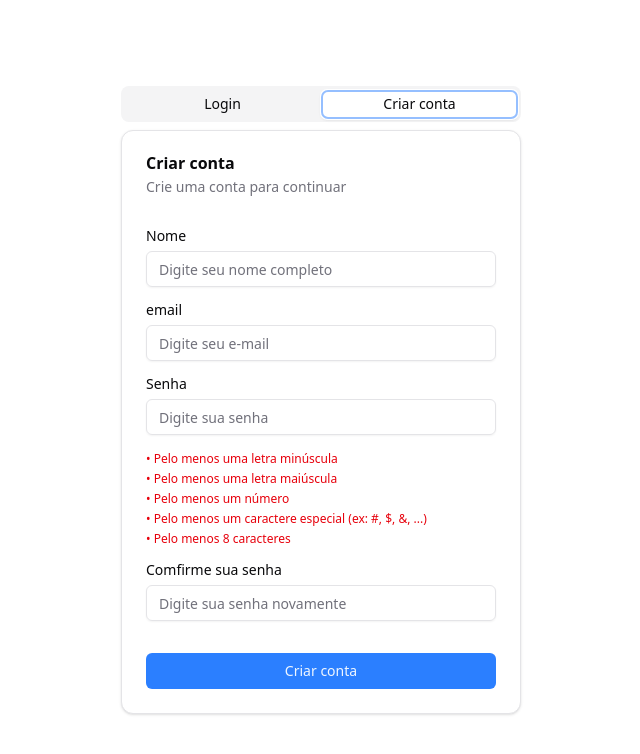
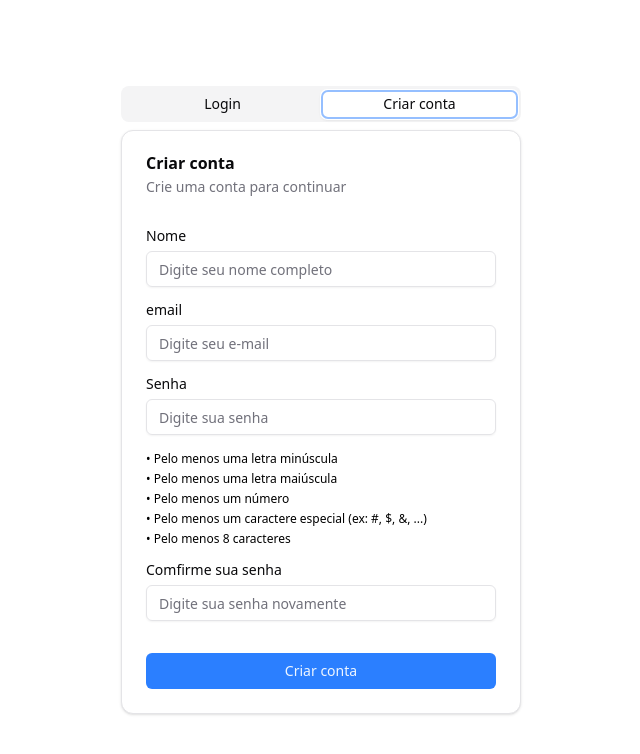
Before and after one commit to HiagoSilvaAnjos/dr.clinica, a Next.js app: page /authentication in a window 1280 px wide. Both pictures are taken after a click on the tab "Criar conta". Shown: the top 754 px of the page, without its empty margins (319-959 px from the left). Built offline with nearby package versions, Linux system fonts and the light colour scheme.

Commit message:
feat: add `login form`

```diff
--- /dev/null
+++ b/src/app/authentication/components/login-form.tsx
@@ -0,0 +1,107 @@
+"use client";
+
+import { zodResolver } from "@hookform/resolvers/zod";
+import { useState } from "react";
+import { useForm } from "react-hook-form";
+import z from "zod";
+
+import { Button } from "@/components/ui/button";
+import {
+  Card,
+  CardContent,
+  CardDescription,
+  CardFooter,
+  CardHeader,
+  CardTitle,
+} from "@/components/ui/card";
+import {
+  Form,
+  FormControl,
+  FormField,
+  FormItem,
+  FormLabel,
+  FormMessage,
+} from "@/components/ui/form";
+import { Input } from "@/components/ui/input";
+
+const loginSchema = z.object({
+  email: z.email({ message: "E-mail inválido" }),
+  password: z.string().trim().min(8, { message: "Senha Inválida!" }),
+});
+
+const LoginForm = () => {
+  const [passwordValue, setPasswordValue] = useState("");
+
+  const form = useForm<z.infer<typeof loginSchema>>({
+    resolver: zodResolver(loginSchema),
+    defaultValues: {
+      email: "",
+      password: "",
+    },
+  });
+
+  function onSubmit(values: z.infer<typeof loginSchema>) {
+    console.log(values);
+  }
+
+  return (
+    <Card>
+      <Form {...form}>
+        <form onSubmit={form.handleSubmit(onSubmit)} className="space-y-8">
+          <CardHeader>
+            <CardTitle>Login</CardTitle>
+            <CardDescription>Faça login para continuar</CardDescription>
+          </CardHeader>
+          <CardContent className="space-y-4">
+            <FormField
+              control={form.control}
+              name="email"
+              render={({ field }) => (
+                <FormItem>
+                  <FormLabel>email</FormLabel>
+                  <FormControl>
+                    <Input placeholder="Digite seu e-mail " {...field} />
+                  </FormControl>
+                  <FormMessage />
+                </FormItem>
+              )}
+            />
+
+            <FormField
+              control={form.control}
+              name="password"
+              render={({ field }) => (
+                <FormItem>
+                  <FormLabel>Senha</FormLabel>
+                  <FormControl>
+                    <div className="relative">
+                      <Input
+                        type="password"
+                        placeholder="Digite sua senha "
+                        {...field}
+                        value={passwordValue}
+                        onChange={(e) => {
+                          field.onChange(e);
+                          setPasswordValue(e.target.value);
+                        }}
+                      />
+                    </div>
+                  </FormControl>
+                  <FormMessage />
+                </FormItem>
+              )}
+            />
+          </CardContent>
+
+          <CardFooter>
+            <Button type="submit" className="w-full cursor-pointer">
+              Entrar
+            </Button>
+          </CardFooter>
+        </form>
+      </Form>
+    </Card>
+  );
+};
+
+export default LoginForm;
--- a/src/app/authentication/components/sign-up-form.tsx
+++ b/src/app/authentication/components/sign-up-form.tsx
@@ -129,7 +129,9 @@
                   <ul className="mt-2 space-y-1 text-xs">
                     <li
                       className={
-                        /[a-z]/.test(passwordValue)
+                        passwordValue === ""
+                          ? "text-black"
+                          : /[a-z]/.test(passwordValue)
                             ? "text-green-600"
                             : "text-red-600"
                       }
@@ -138,7 +140,9 @@
                     </li>
                     <li
                       className={
-                        /[A-Z]/.test(passwordValue)
+                        passwordValue === ""
+                          ? "text-black"
+                          : /[A-Z]/.test(passwordValue)
                             ? "text-green-600"
                             : "text-red-600"
                       }
@@ -147,7 +151,9 @@
                     </li>
                     <li
                       className={
-                        /\d/.test(passwordValue)
+                        passwordValue === ""
+                          ? "text-black"
+                          : /\d/.test(passwordValue)
                             ? "text-green-600"
                             : "text-red-600"
                       }
@@ -156,7 +162,9 @@
                     </li>
                     <li
                       className={
-                        /[\W_]/.test(passwordValue)
+                        passwordValue === ""
+                          ? "text-black"
+                          : /[\W_]/.test(passwordValue)
                             ? "text-green-600"
                             : "text-red-600"
                       }
@@ -165,7 +173,9 @@
                     </li>
                     <li
                       className={
-                        passwordValue.length >= 8
+                        passwordValue === ""
+                          ? "text-black"
+                          : passwordValue.length >= 8
                             ? "text-green-600"
                             : "text-red-600"
                       }
--- a/src/app/authentication/page.tsx
+++ b/src/app/authentication/page.tsx
@@ -1,21 +1,7 @@
-import { Button } from "@/components/ui/button";
-import {
-  Card,
-  CardDescription,
-  CardFooter,
-  CardHeader,
-  CardTitle,
-} from "@/components/ui/card";
 import { Tabs, TabsContent, TabsList, TabsTrigger } from "@/components/ui/tabs";
 
+import LoginForm from "./components/login-form";
 import SignUpForm from "./components/sign-up-form";
-
-// const loginSchema = z.object({
-//   email: z.email({ message: "E-mail inválido" }),
-//   password: z
-//     .string()
-//     .min(6, { message: "A senha deve ter pelo menos 6 caracteres" }),
-// });
 
 const AuthenticationPage = () => {
   return (
@@ -30,15 +16,7 @@
           </TabsTrigger>
         </TabsList>
         <TabsContent value="login">
-          <Card>
-            <CardHeader>
-              <CardTitle>Login</CardTitle>
-              <CardDescription>Faça login para continuar.</CardDescription>
-            </CardHeader>
-            <CardFooter>
-              <Button>Entrar</Button>
-            </CardFooter>
-          </Card>
+          <LoginForm />
         </TabsContent>
         <TabsContent value="register">
           <SignUpForm />
```
Lines whose indentation alone changed are shown as unchanged.
